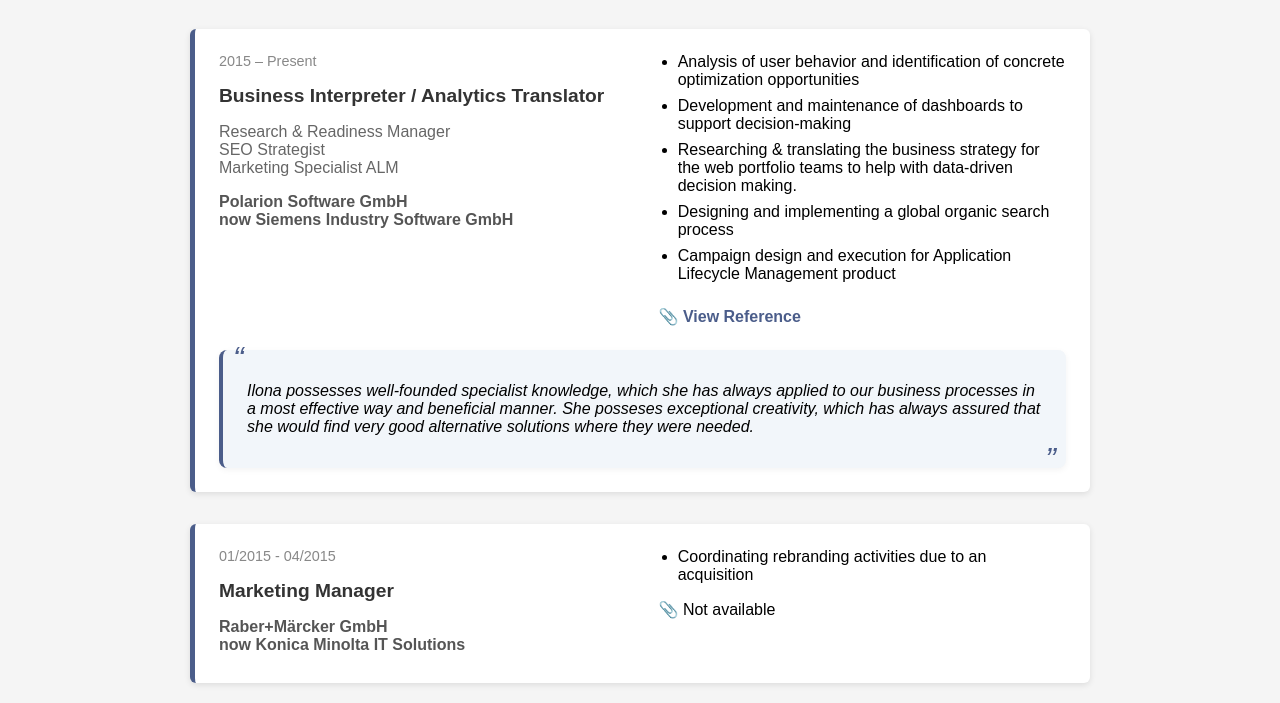
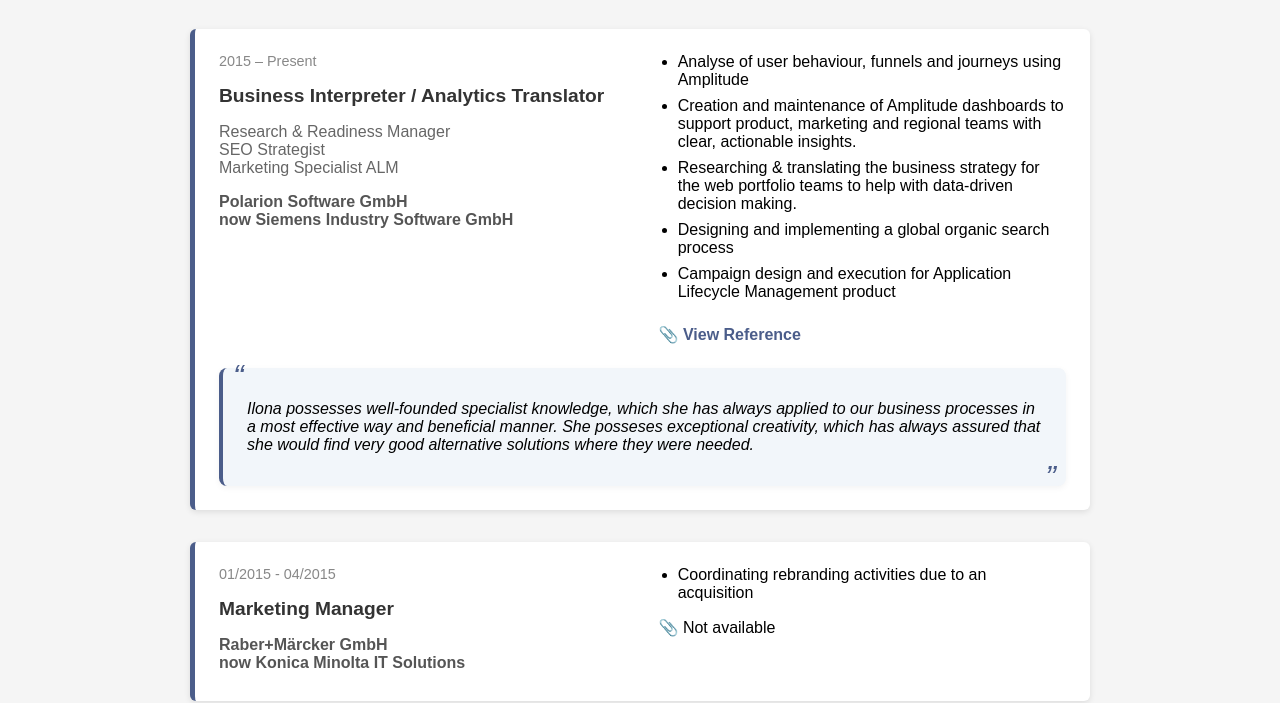
Before and after one commit to kromer52/Web-Analytics-Manager-Teamviewer, a website: page work.html in a window 1280 px wide. Shown: the part 122-825 px from the top of the page. Drawn offline with Linux system fonts and the light colour scheme.

Commit message:
updated text

```diff
--- a/work.html
+++ b/work.html
@@ -33,8 +33,8 @@
     <!-- Right Column: Tasks + Download -->
     <div class="job-right">
       <ul class="job-tasks">
-        <li>Analysis of user behavior and identification of concrete optimization opportunities</li>
-        <li>Development and maintenance of dashboards to support decision‑making</li>
+        <li>Analyse of user behaviour, funnels and journeys using Amplitude</li>
+        <li>Creation and maintenance of Amplitude dashboards to support product, marketing and regional teams with clear, actionable insights.</li>
         <li>Researching & translating the business strategy for the web portfolio teams to help with data-driven decision making.</li>
         <li>Designing and implementing a global organic search process</li>
         <li>Campaign design and execution for Application Lifecycle Management product</li>
@@ -153,6 +153,7 @@ software</li>
         <li>LinkedIn: <a href="https://www.linkedin.com/in/ilona-kromer-66a8992a/" target="_blank">Ilona Kromer</a></li>
         <li>Phone: +43 681 8486 9135</li>
         <li>Address: Grüne Insel 25, 8680 Mürzzuschlag, Austria</li>
+        <li>Based in Austria and fully remote, with experience collaborating across time zones and distributed teams.</li>
       </ul>
     </div>
   </div>
```
